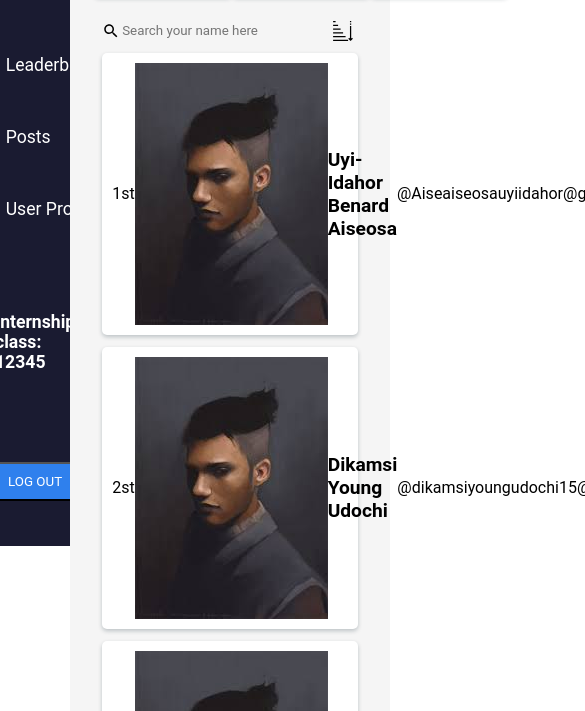
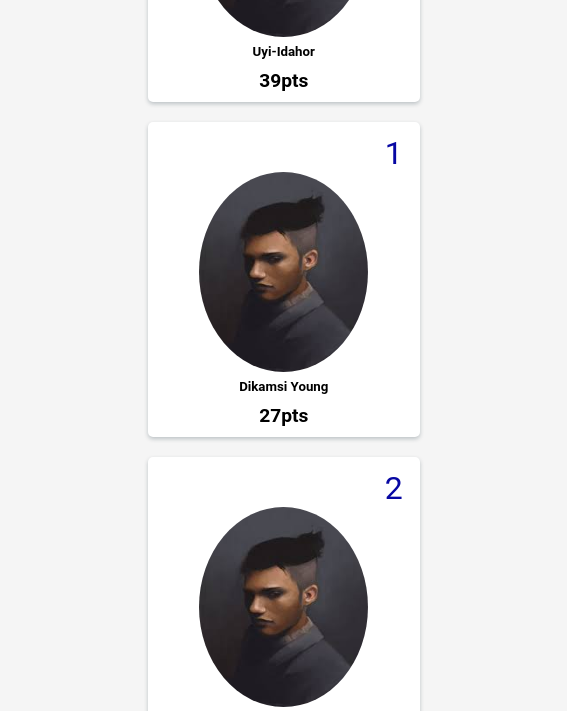
Before and after one commit to Mr-emeka/leaderboard, a plain HTML site: page index.html in a window 390 px wide. Shown: the part 298-1009 px from the top of the page, 585 px wide, since content can reach past the window. Drawn offline with Linux system fonts and the light colour scheme.

Commit message:
boiler plate and design implementation

```diff
--- a/assets/css/style.css
+++ b/assets/css/style.css
@@ -58,13 +58,13 @@
     background: #2F80ED;
     color: white;
     border-radius: 5px;
-    border: 1px sol. #2F80ED;
+    border: 1px solid #2F80ED;
     cursor: pointer;
     text-transform: uppercase;
 }
 
 .right-flex {
-    width: 82%;
+    /* width: 82%; */
     margin: 0 auto;
     min-height: 100vh;
     padding-top: 1.1rem;
@@ -119,7 +119,6 @@
 
 .sub-flex h5 {
     padding-top: 7px;
-    font-size: 1.1rem;
 }
 
 .sub-flex h4 {
@@ -142,7 +141,7 @@
 
 .search-flex input {
     border: none;
-    border-bottom: 1px sol. grey;
+    border-bottom: 1px solid grey;
     background-color: transparent;
     position: relative;
     padding-left: 20px;
@@ -166,22 +165,22 @@
     justify-content: space-between;
     margin-top: 0.75rem;
     padding: 10px;
-    overflow: h.den;
+    overflow: hidden;
     background-color: white;
     box-shadow: 0px 2px 4px rgba(8, 35, 48, 0.24);
     border-radius: 5px;
 }
 
-.sub-leader1 h5 {
-    font-size: 1.2rem;
-}
-
-<<<<<<< HEAD:Assest/Css/style.css
  .sub-leader1 img{
      width: 40px;
      height: 40px;
      border-radius: 100%;
  }
+
+button{
+    width: 70px;
+    height: 40px;
+}
 
 
  @media screen and (max-width:1080px){
@@ -191,16 +190,67 @@
         margin-top: 1.2rem;
     }
  }
-    .card{
+
+ @media screen and (max-width:946px){
+    .leader {
         width: 85%;
         margin: 0 auto;
+        margin-top: 1.5rem;
+    }
+ }
+ @media screen and (max-width:946px){
+
+
+ }
+
+ @media screen and (max-width: 767px){
+    .card {
+        flex-direction: column;
+        width: 80%;
         margin-top: 1.2rem;
     }
+
+    .sub-flex {
+        display: flex;
+        flex-direction: column;
+        align-items: center;
+        /* border: 1px sol. black; */
+        background-color: white;
+        box-shadow: 0px 2px 4px rgba(8, 35, 48, 0.24);
+        border-radius: 5px;
+        padding: 12px 0 10px 0;
+        margin: 0 auto;
+        margin-top: 20px;
+        width: 60%;
+        /* height: 100px; */
+    }
+    .sub-flex img {
+        width: 62%;
+        height: 200px;
+        border-radius: 100%;
+    }
+    .sub-flex span {
+        margin-left: 220px;
+
+    }
+
+    .leader {
+        width: 92%;
+    }
+    .sub-leader1 {
+        margin-top: 0.75rem;
+        padding-left: 5px;
+        padding-right: 5px;
+        overflow: hidden;
+        background-color: white;
+        box-shadow: 0px 2px 4px rgba(8, 35, 48, 0.24);
+        border-radius: 5px;
+    }
  }
-=======
-.sub-leader1 img {
-    width: 40px;
-    height: 40px;
-    border-radius: 100%;
-}
->>>>>>> e0d9e8d600979f2f453f43ce1a89370978246114:assets/css/style.css
+
+
+ @media screen and (max-width: 470px){
+    .leader {
+        width: 96%;
+    }
+ }
--- a/index.html
+++ b/index.html
@@ -3,7 +3,7 @@
 
 <head>
     <meta charset="UTF-8">
-    <meta name="viewport" content="wclassth=device-wclassth, initial-scale=1.0">
+    <meta name="viewport" content="wclassth=device-wclassth, initial-scale=1.0, maximum-scale=1">
     <link rel="stylesheet" href="assets/css/style.css">
     <!-- <link href="https://fonts.googleapis.com/css2?family=Roboto:wght@500&display=swap" rel="stylesheet"> -->
     <title>Leader Board</title>
@@ -11,7 +11,7 @@
 
 <body>
     <div class="container">
-        <div class="left-flex">
+        <!-- <div class="left-flex">
             <h6>Hello AdeNiyi</h6>
             <ul>
                 <li><img src="./assets/img/icons/pie-chart.svg"> Dashboard</li>
@@ -22,7 +22,7 @@
             </ul>
             <h6>Internship class: 12345</h6>
             <input type="button" value="Log Out">
-        </div>
+        </div> -->
         <div class="right-flex">
             <h2>Intern Leaderboard</h2>
             <div class="header-flex">
```
Also changed, not shown: assets/js/data.json.
